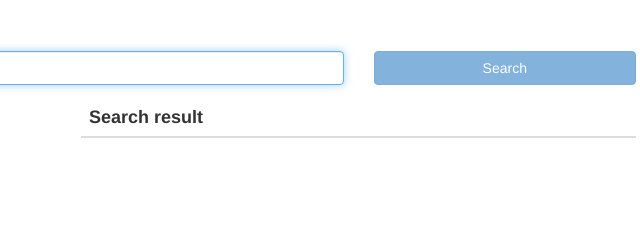
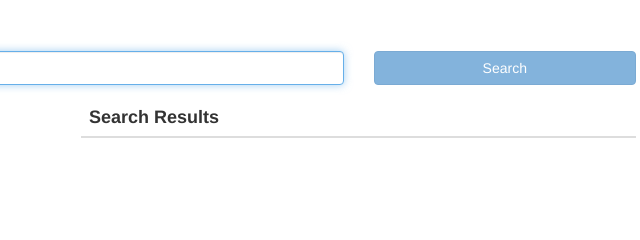
Before and after one commit to zenseo/youtube_jukebox, a plain HTML site: page index.html in a window 1280 px wide. Shown: the top 240 px of the page, 574-1214 px from the left. Drawn offline with nearby package versions, Linux system fonts and the light colour scheme.

Commit message:
Update index.html

```diff
--- a/index.html
+++ b/index.html
@@ -62,7 +62,7 @@
                     <table class="table table-striped table-hover">
                         <thead>
                             <tr>
-                                <th colspan="2"><h4 style="padding:0;margin:0;"><b>Search result</b> <span id="searchWord"></span></h4></th>
+                                <th colspan="2"><h4 style="padding:0;margin:0;"><b>Search Results</b> <span id="searchWord"></span></h4></th>
                             </tr>
                         </thead>
                         <tbody id="search-container">
```
